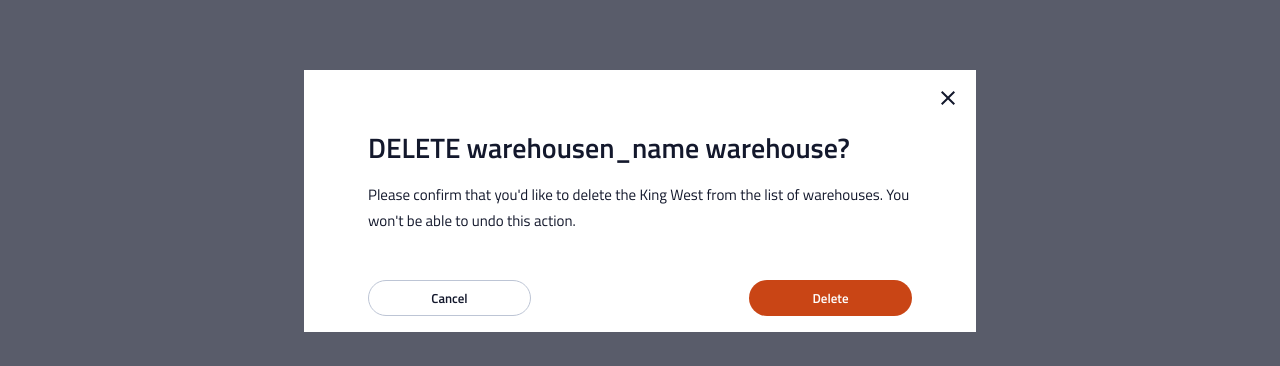
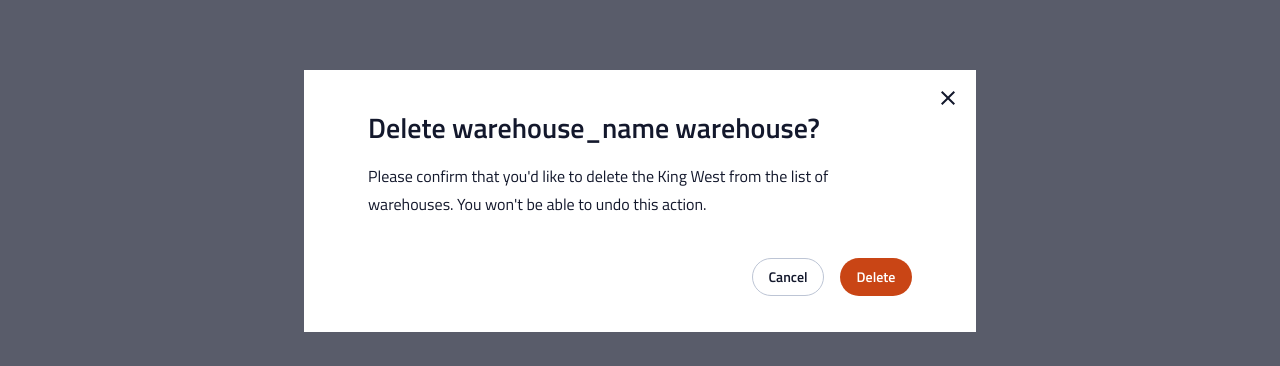
Before and after one commit to oikantik/team-two-instock, a React (Create React App) app in the folder client/: page / in a window 1280 px wide. Shown: the part 199-565 px from the top of the page. Built offline with nearby package versions, Linux system fonts and the light colour scheme; no server answers.

Commit message:
fixed tablet, cursors

```diff
--- a/client/src/components/DeleteModal/DeleteModal.js
+++ b/client/src/components/DeleteModal/DeleteModal.js
@@ -14,7 +14,7 @@ function DeleteModal() {
           />
         </button>
         <h1 className="delete-modal__headline">
-          DELETE {"warehousen_name"} warehouse?
+          Delete {"warehouse_name"} warehouse?
         </h1>
         <p className="delete-modal__paragraph">
           Please confirm that you'd like to delete the King West from the list
--- a/client/src/components/DeleteModal/DeleteModal.scss
+++ b/client/src/components/DeleteModal/DeleteModal.scss
@@ -41,17 +41,28 @@
     right: 0;
     padding-right: 1rem;
     top: 1rem;
+    cursor: pointer;
   }
 
   &__headline {
     @include m-h1;
     padding-top: 3.75rem;
     margin-bottom: 1rem;
+
+    @include tablet {
+      padding-top: 2.5rem;
+    }
   }
 
   &__paragraph {
     @include m-p1;
-    width: 544px;
+
+
+    @include tablet {
+      @include p1;
+      width: 544px;
+      margin-bottom: 2.5rem;
+    }
   }
 
   &__buttons {
@@ -59,6 +70,11 @@
     margin-bottom: 1rem;
     display: flex;
     justify-content: space-between;
+
+    @include tablet {
+      margin-bottom: 2.5rem;
+      justify-content: flex-end;
+    }
   }
 
   &__button {
@@ -68,6 +84,13 @@
     border: none;
     outline: none;
     @include m-h3;
+    cursor: pointer;
+
+    @include tablet {
+      @include h3;
+      height: 38px;
+      width: 72px;
+    }
 
     &:first-of-type {
       margin-right: 1rem;
```
Also changed, not shown: 1 other file (tests, documents, lock files or other folders).
